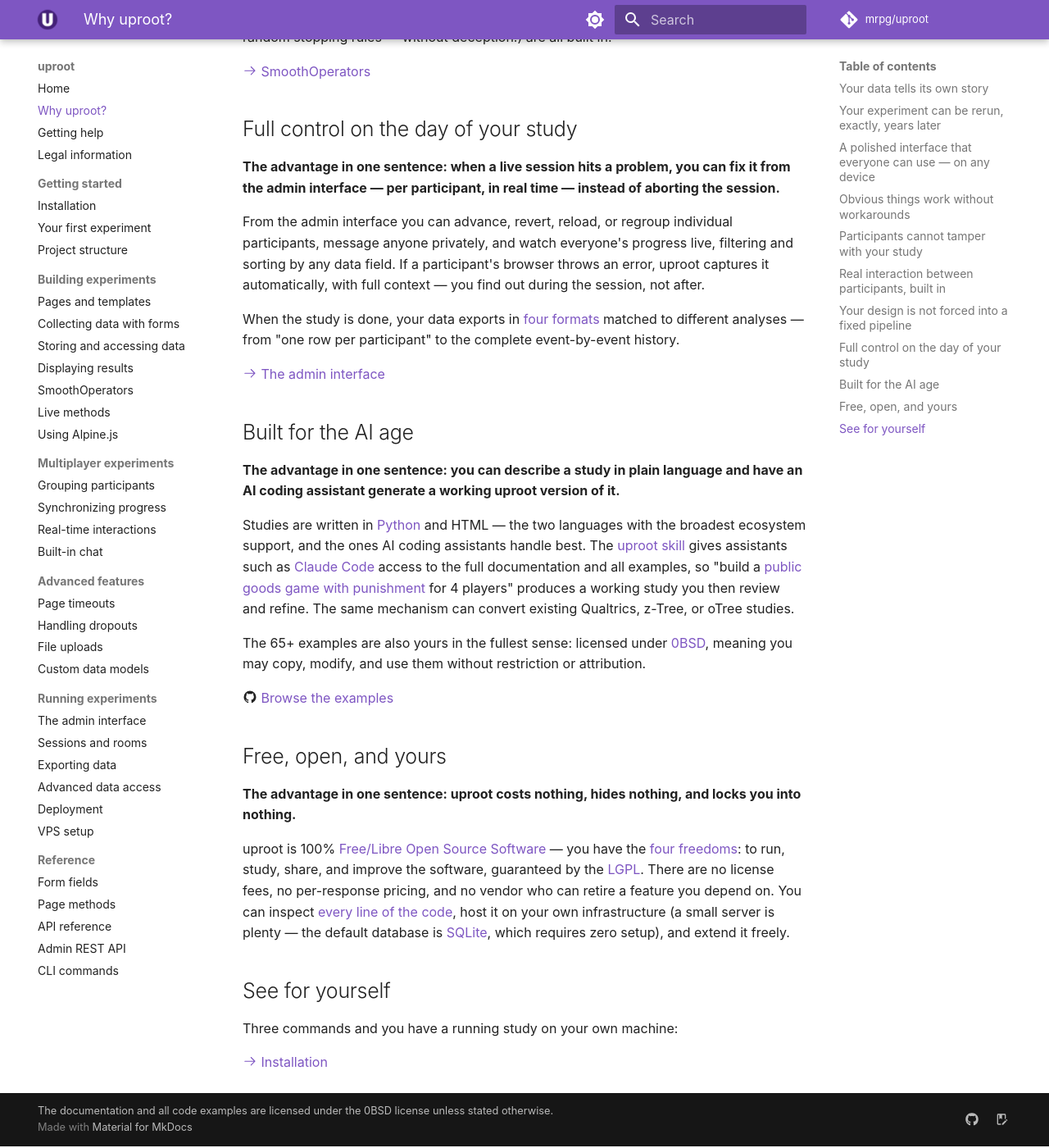
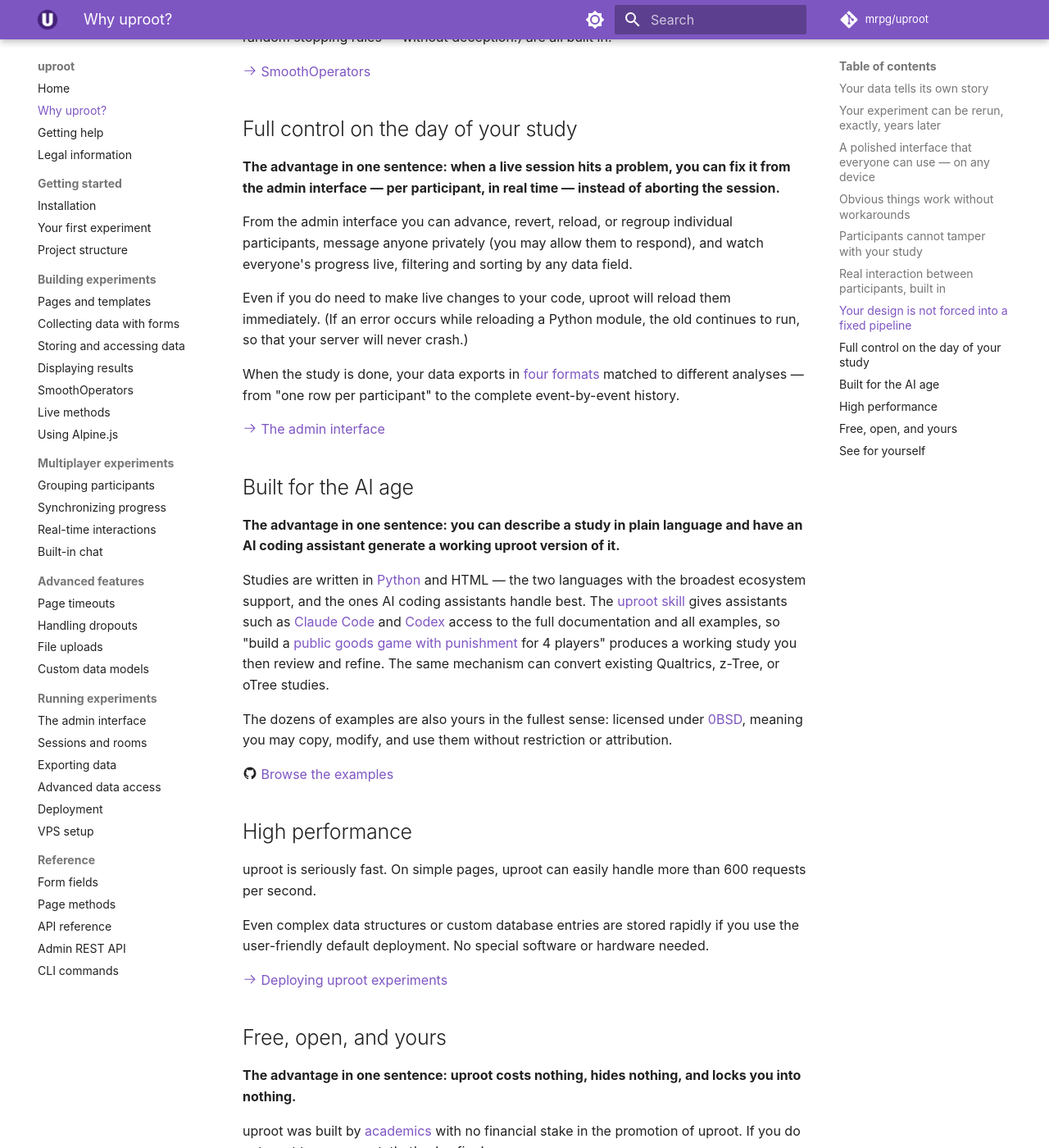
Before and after one commit to mrpg/uproot-docs, an MkDocs documentation site: the page built from docs/why-uproot.md, in a window 1280 px wide and 1400 px high, scrolled down 5309 px. Shown: the whole window at 82% size. Built offline with MkDocs 1.6.1 and Material for MkDocs 9.7.7, drawn with Linux system fonts in a browser that asks for light colours; comment, search, counter and statistics services are not loaded; some of the changed text lies outside the part shown.

Commit message:
Update docs

```diff
--- a/docs/why-uproot.md
+++ b/docs/why-uproot.md
@@ -136,7 +136,9 @@ This line shows two pages in random order, then repeats a task-and-feedback bloc
 
 **The advantage in one sentence: when a live session hits a problem, you can fix it from the admin interface — per participant, in real time — instead of aborting the session.**
 
-From the admin interface you can advance, revert, reload, or regroup individual participants, message anyone privately, and watch everyone's progress live, filtering and sorting by any data field. If a participant's browser throws an error, uproot captures it automatically, with full context — you find out during the session, not after.
+From the admin interface you can advance, revert, reload, or regroup individual participants, message anyone privately (you may allow them to respond), and watch everyone's progress live, filtering and sorting by any data field.
+
+Even if you do need to make live changes to your code, uproot will reload them immediately. (If an error occurs while reloading a Python module, the old continues to run, so that your server will never crash.)
 
 When the study is done, your data exports in [four formats](running/export.md) matched to different analyses — from "one row per participant" to the complete event-by-event history.
 
@@ -146,17 +148,27 @@ When the study is done, your data exports in [four formats](running/export.md) m
 
 **The advantage in one sentence: you can describe a study in plain language and have an AI coding assistant generate a working uproot version of it.**
 
-Studies are written in [Python](https://www.python.org/) and HTML — the two languages with the broadest ecosystem support, and the ones AI coding assistants handle best. The [uproot skill](https://github.com/mrpg/uproot-skill) gives assistants such as [Claude Code](https://claude.com/claude-code) access to the full documentation and all examples, so "build a [public goods game with punishment](https://github.com/mrpg/uproot-examples/tree/master/pgg_punishment) for 4 players" produces a working study you then review and refine. The same mechanism can convert existing Qualtrics, z-Tree, or oTree studies.
+Studies are written in [Python](https://www.python.org/) and HTML — the two languages with the broadest ecosystem support, and the ones AI coding assistants handle best. The [uproot skill](https://github.com/mrpg/uproot-skill) gives assistants such as [Claude Code](https://claude.com/claude-code) and [Codex](https://openai.com/codex/) access to the full documentation and all examples, so "build a [public goods game with punishment](https://github.com/mrpg/uproot-examples/tree/master/pgg_punishment) for 4 players" produces a working study you then review and refine. The same mechanism can convert existing Qualtrics, z-Tree, or oTree studies.
 
-The 65+ examples are also yours in the fullest sense: licensed under [0BSD](https://opensource.org/license/0bsd), meaning you may copy, modify, and use them without restriction or attribution.
+The dozens of examples are also yours in the fullest sense: licensed under [0BSD](https://opensource.org/license/0bsd), meaning you may copy, modify, and use them without restriction or attribution.
 
 :material-github: [Browse the examples](https://github.com/mrpg/uproot-examples)
+
+## High performance
+
+uproot is seriously fast. On simple pages, uproot can easily handle more than 600 requests per second.
+
+Even complex data structures or custom database entries are stored rapidly if you use the user-friendly default deployment. No special software or hardware needed.
+
+[:octicons-arrow-right-24: Deploying uproot experiments](running/deployment.md)
 
 ## Free, open, and yours
 
 **The advantage in one sentence: uproot costs nothing, hides nothing, and locks you into nothing.**
 
-uproot is 100% [Free/Libre Open Source Software](https://www.gnu.org/philosophy/free-sw.html) — you have the [four freedoms](https://www.gnu.org/philosophy/free-sw.html#four-freedoms): to run, study, share, and improve the software, guaranteed by the [LGPL](https://www.gnu.org/licenses/lgpl-3.0.html). There are no license fees, no per-response pricing, and no vendor who can retire a feature you depend on. You can inspect [every line of the code](https://github.com/mrpg/uproot), host it on your own infrastructure (a small server is plenty — the default database is [SQLite](https://sqlite.org/), which requires zero setup), and extend it freely.
+uproot was built by [academics](legal.md#who-created-uproot) with no financial stake in the promotion of uproot. If you do not want to use uproot, that's also fine!
+
+To protect uproot and its community, our software is 100% [Free/Libre Open Source Software](https://www.gnu.org/philosophy/free-sw.html) — you have the [four freedoms](https://www.gnu.org/philosophy/free-sw.html#four-freedoms): to run, study, share, and improve the software, guaranteed by the [LGPL](https://www.gnu.org/licenses/lgpl-3.0.html). There are no license fees, no per-response pricing, and no vendor who can retire a feature you depend on. You can inspect [every line of the code](https://github.com/mrpg/uproot), host it on your own infrastructure (a small server is plenty — the default database is [SQLite](https://sqlite.org/), which requires zero setup), and extend it freely.
 
 ## See for yourself
 
```
Also changed, not shown: docs/announcements.json (+4 -3 lines).
